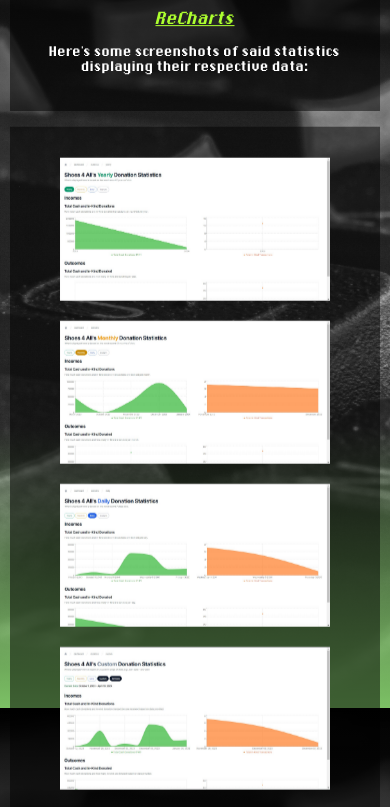
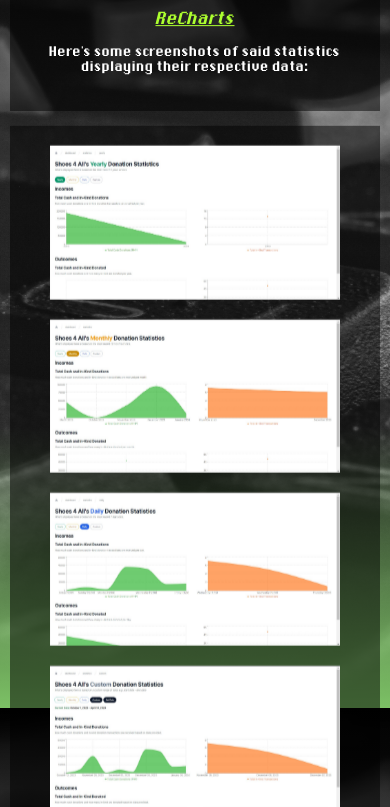
Before and after one commit to yoRyan60/RML-Digital-Portfolio, a Vue app: page /AcademicWork in a window 390 px wide. Shown: the part 980-1787 px from the top of the page. Built offline with nearby package versions, Linux system fonts and the light colour scheme.

Commit message:
Another mobile responsiveness fix (hopefully the last one for now...)

```diff
--- a/src/assets/mobileview.css
+++ b/src/assets/mobileview.css
@@ -313,7 +313,7 @@ body::before{
   padding: 10px;
   display: grid;
   grid-template-columns: auto;
-  margin: 20px;
+  margin: 5x;
   justify-self: center;
   text-align: center;
   animation:
```
